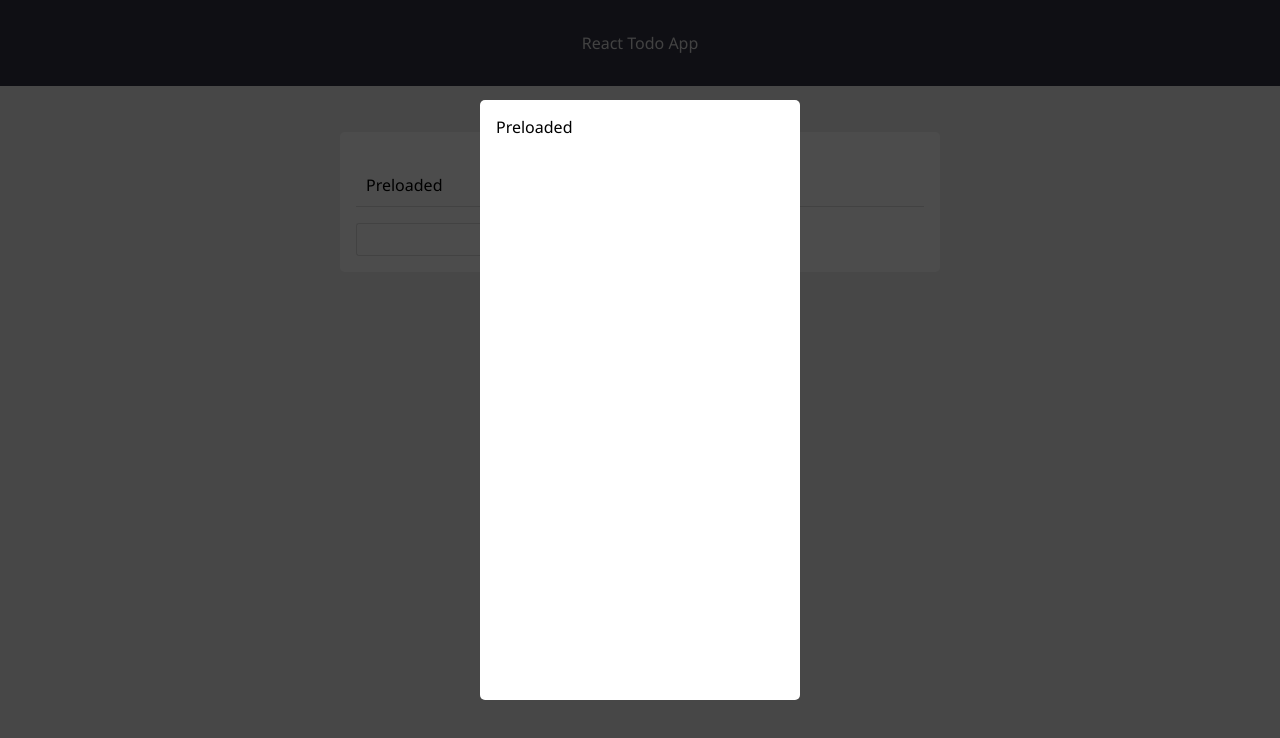
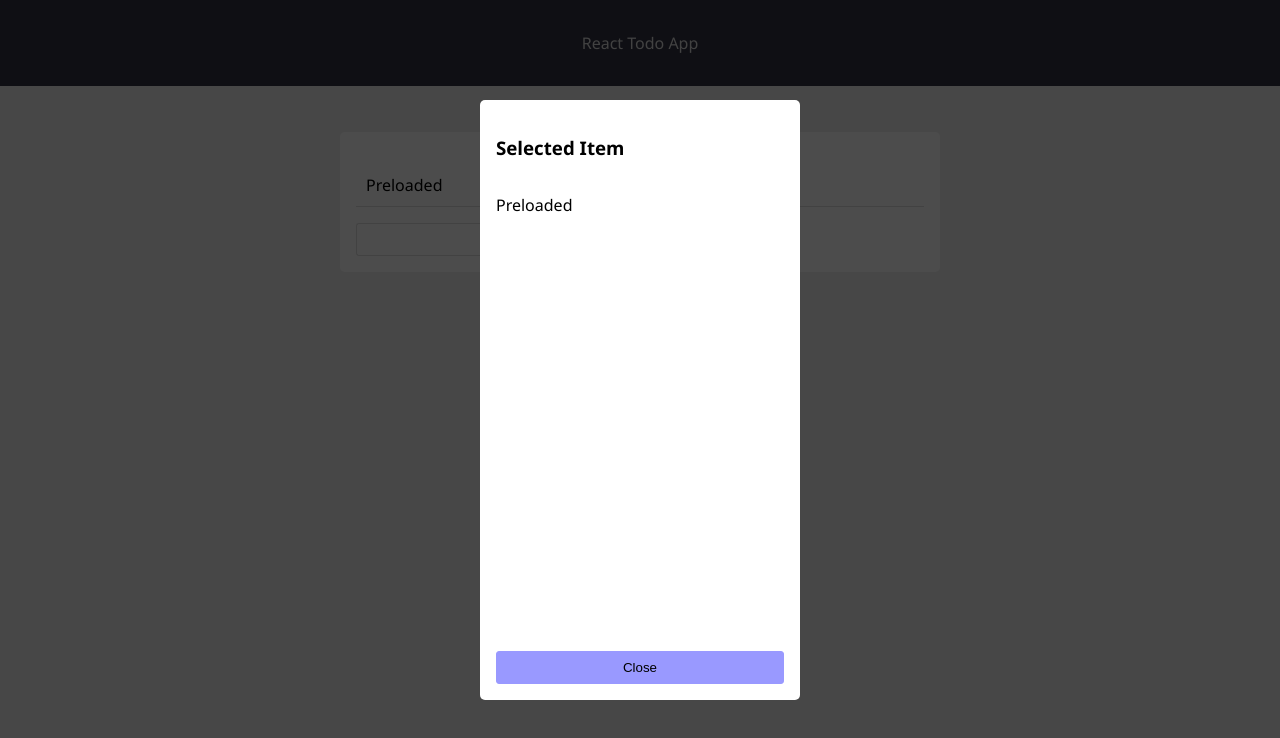
Before and after one commit to divanvisagie/react-from-scratch, a React app: page / in a window 1280 px wide. Both pictures are taken after a click on the item "Preloaded". Shown: the top 738 px of the page. Built offline with nearby package versions, Linux system fonts and the light colour scheme; no server answers.

Commit message:
Update modal to use portals

```diff
--- a/index.html
+++ b/index.html
@@ -8,6 +8,7 @@
 </head>
 <body>
     <div id="root"></div>
+    <div id="portal"></div>
     <script src="main.js"></script>
 </body>
 </html>
--- a/src/container/Modal.js
+++ b/src/container/Modal.js
@@ -4,56 +4,27 @@ import PropTypes from 'prop-types'
 import ReactDOM from 'react-dom'
 
 import './ModalBox.css'
+import { ModalBox } from './ModalBox';
 
-const ModalBox = ({open, content, onClose}) => {
-    const parentClassName = open ? 'ModalBox--open' : 'ModalBox'
-
-    console.log('ModalBox', parentClassName)
-
-    console.log(content)
-    return (
-        <div className={parentClassName}>
-            <div className='ModalBox-blocker' onClick={onClose}></div>
-            <div className='ModalBox-body'>
-                {content}
-            </div>
-        </div>
-    )
-}
-
-let node = null
+let portalRoot = document.getElementById('portal')
 class Modal extends Component {
     constructor(props) {
         super(props)
         this.state = {}
-    }
-
-    static getDerivedStateFromProps(next, prev) {
-        if (node) {
-            console.log('getDerivedStateFromProps', next)
-            ReactDOM.render(<ModalBox {...next}/>, node)
-        }
-        return next
+        this.el = document.createElement('div')
     }
 
     componentDidMount() {
-        node = document.createElement('div')
-        document.body.appendChild(node)
-
-        console.log('componentDidMount', this.props)
-
-        ReactDOM.render(<ModalBox {...this.props}/>, node)
+        portalRoot.appendChild(this.el)
     }
 
     componentWillUnmount() {
-        ReactDOM.unmountComponentAtNode(node)
-        if (node.parentNode) {
-            node.parentNode.removeChild(node)
-        }
+        portalRoot.removeChild(portalRoot)
     }
 
     render() {
-        return (<script/>)
+        const {children} = this.props
+        return ReactDOM.createPortal(<ModalBox {...this.props}> {children} </ModalBox> , this.el)
     }
 }
 
--- /dev/null
+++ b/src/container/ModalBox.js
@@ -0,0 +1,13 @@
+
+import React from 'react'
+import './ModalBox.css'
+
+export const ModalBox = ({ open, children, onClose }) => {
+    const parentClassName = open ? 'ModalBox--open' : 'ModalBox'
+    return (<div className={`ModalBox ${parentClassName}`}>
+        <div className='ModalBox-blocker' onClick={onClose}></div>
+        <div className='ModalBox-body'>
+            {children}
+        </div>
+    </div>)
+}
--- /dev/null
+++ b/src/container/TodoDetail.css
@@ -0,0 +1,10 @@
+.TodoDetail {
+    display: flex;
+    flex-direction: column;
+    justify-content: space-between;
+    height: 100%;
+}
+
+.TodoDetail-body {
+    height: calc(100% - 100px);
+}
--- a/src/container/Todos.js
+++ b/src/container/Todos.js
@@ -3,6 +3,20 @@ import Todo from '../presentational/Todo'
 
 import Modal from './Modal'
 
+import './TodoDetail.css'
+
+
+const TodoDetail = ({content, onClose}) => (
+    <div className="TodoDetail">
+        <h3>Selected Item</h3>
+
+        <p className="TodoDetail-body">
+            {content}
+        </p>
+
+        <button onClick={onClose}>Close</button>
+    </div>
+)
 
 class Todos extends Component {
     constructor() {
@@ -76,12 +90,21 @@ class Todos extends Component {
                     )}
                 </ul>
                 <input type='text' ref={this.inputRef}></input>
-                <button onClick={this.handleAddTodo}>Add</button>
+                <button className="button-with-input-left" onClick={this.handleAddTodo}>Add</button>
                 <Modal
                     open={open}
                     onClose={this.onClose}
-                    content={selectedItem}
-                />
+                >
+                    <TodoDetail content={selectedItem} onClose={this.onClose}></TodoDetail>
+                    {/*
+                    {selectedItem}
+
+
+
+
+                    */
+                    }
+                </Modal>
             </div>
         )
     }
--- a/src/index.css
+++ b/src/index.css
@@ -54,8 +54,11 @@ button {
     background: #99f;
     padding: 8px;
     border: 1px solid #99f;
+    border-radius: 3px;
+}
+
+.button-with-input-left {
     border-radius: 0 3px 3px 0;
-
 }
 
 input {
```
